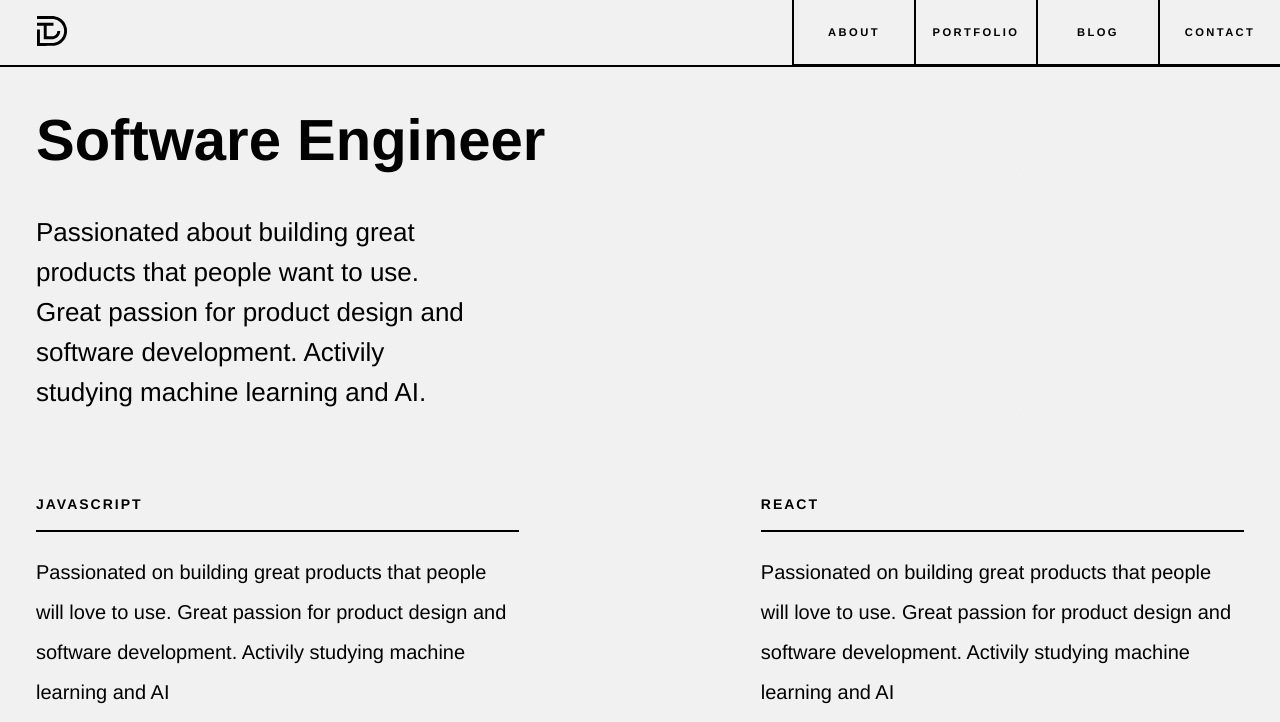
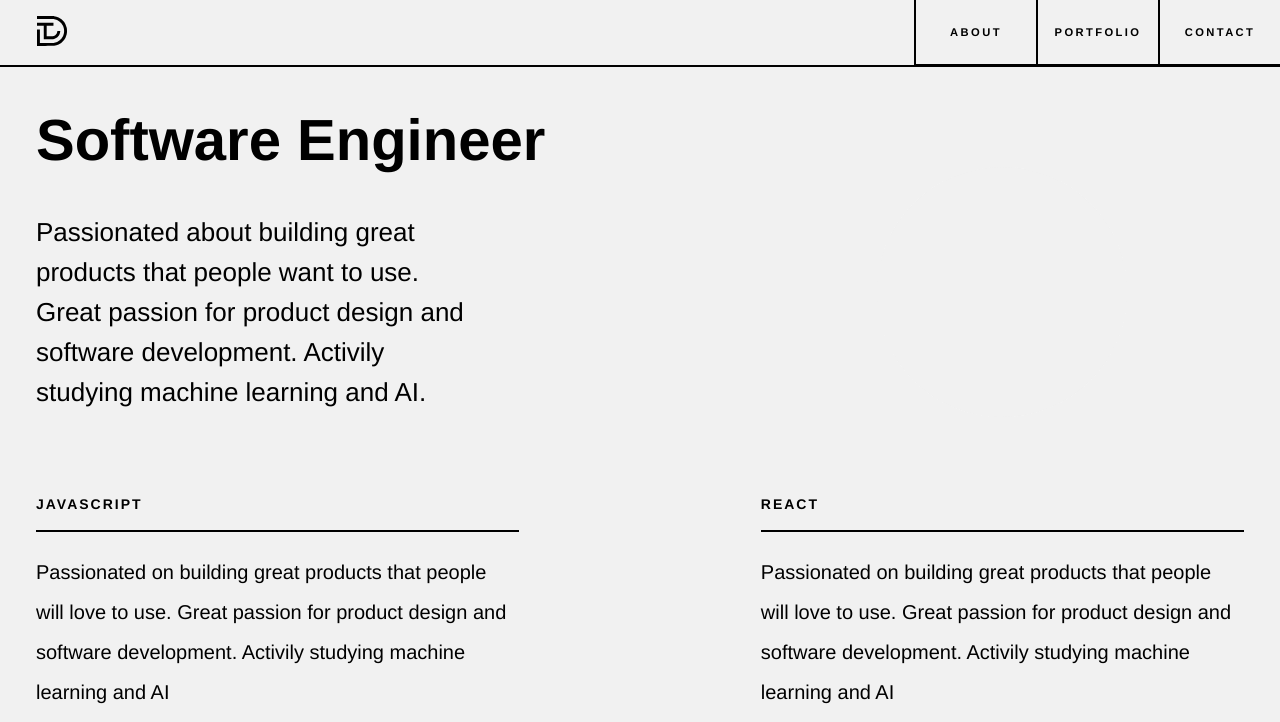
Before and after one commit to toroduque/dan-toro-website, a Gatsby site: page / in a window 1280 px wide. Shown: the top 722 px of the page. Built offline with nearby package versions, Linux system fonts and the light colour scheme; Gatsby itself is replaced by a stand-in of ours.

Commit message:
Hide Blog section while is WIP

```diff
--- a/src/components/Header/Header.tsx
+++ b/src/components/Header/Header.tsx
@@ -10,7 +10,7 @@ export default function Header () {
     const menuItems = [
         'about',
         'portfolio',
-        'blog',
+        // 'blog',
         'contact'
     ]
 
```
Also changed, not shown: 1 other file.
